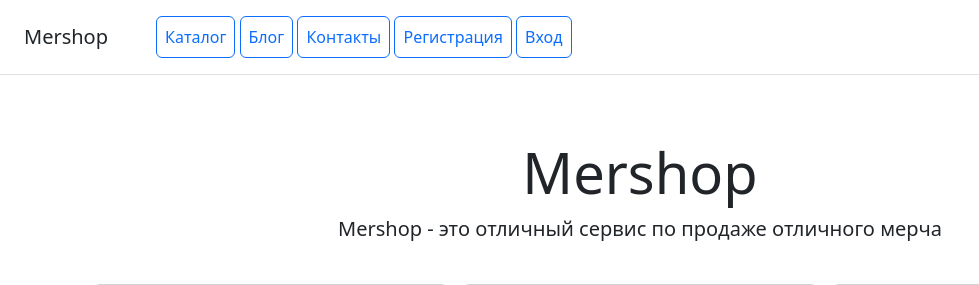
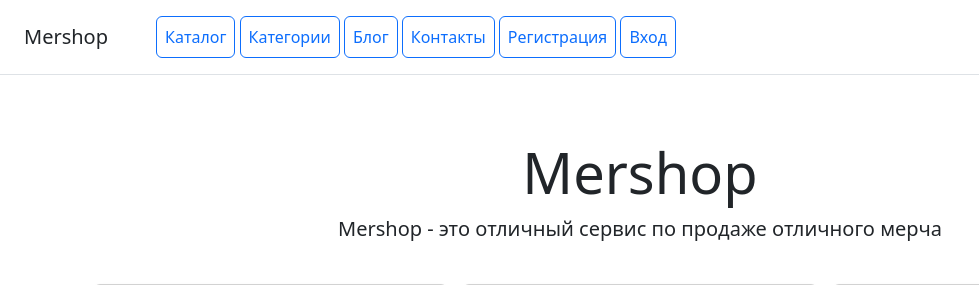
Before and after one commit to Bloodimirg/DjangoShop, a Django app: page / in a window 1280 px wide. Shown: the top 285 px of the page, without its empty margins (0-979 px from the left). Run offline with Django 3.2, Linux system fonts and the light colour scheme; data comes from the database, SQL or seed files in the repository; data that the repository does not hold is empty; parts of the project's set-up code (start-up, migrations or seed data) failed here and were passed over; some libraries are stand-ins or nearby versions.

Commit message:
Кнопка категорий

```diff
--- a/catalog/templates/catalog/includes/contacts/inc_menu.html
+++ b/catalog/templates/catalog/includes/contacts/inc_menu.html
@@ -2,6 +2,7 @@
     <h5 class="my-0 mr-md-auto font-weight-normal">Mershop</h5>
     <nav class="ms-5">
         <a class="p-2 btn btn-outline-primary" href="{% url 'catalog:home' %}">Каталог</a>
+        <a class="p-2 btn btn-outline-primary" href="{% url 'catalog:categories' %}">Категории</a>
         <a class="p-2 btn btn-outline-primary" href="{% url 'materials:list_materials' %}">Блог</a>
         <a class="p-2 btn btn-outline-primary" href="{% url 'catalog:contacts' %}">Контакты</a>
         {% if user.is_authenticated %}
--- a/catalog/templates/catalog/includes/home/inc_menu.html
+++ b/catalog/templates/catalog/includes/home/inc_menu.html
@@ -2,6 +2,7 @@
     <h5 class="my-2 mr-md-auto font-weight-normal">Mershop</h5>
     <nav class="ms-5">
         <a class="p-2 btn btn-outline-primary" href="{% url 'catalog:home' %}">Каталог</a>
+        <a class="p-2 btn btn-outline-primary" href="{% url 'catalog:categories' %}">Категории</a>
         <a class="p-2 btn btn-outline-primary" href="{% url 'materials:list_materials' %}">Блог</a>
         <a class="p-2 btn btn-outline-primary" href="{% url 'catalog:contacts' %}">Контакты</a>
         {% if user.is_authenticated %}
```
